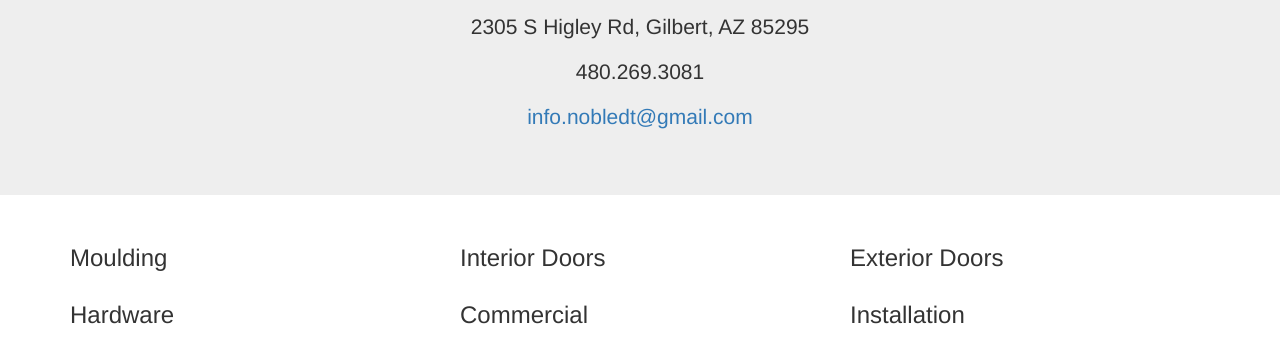
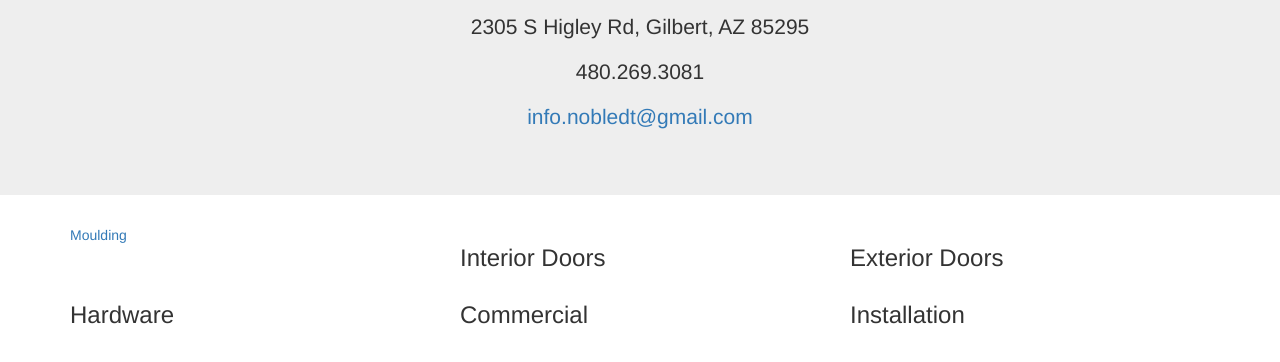
Before and after one commit to muorona/muorona.github.io, a plain HTML site: page index.html in a window 1280 px wide. Shown: the part 180-542 px from the top of the page. Drawn offline with nearby package versions, Linux system fonts and the light colour scheme.

Commit message:
Update index.html

```diff
--- a/index.html
+++ b/index.html
@@ -21,7 +21,7 @@
 <div class="container">
   <div class="row">
     <div class="col-sm-4">
-      <h3 href="moulding.html">Moulding</h3>
+      <a href="moulding.html">Moulding</a>
       <p></p>
       <p></p>
     </div>
```
